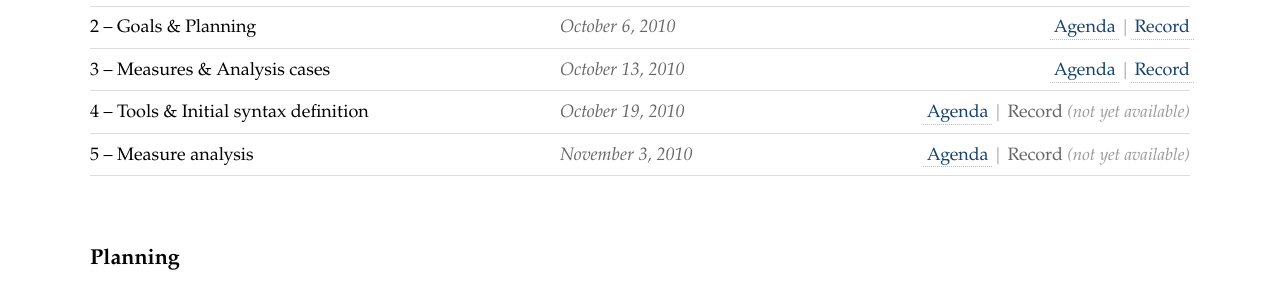
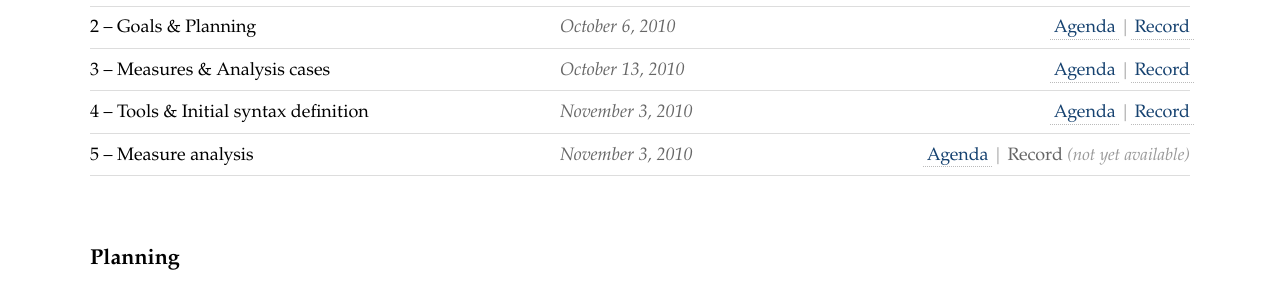
Before and after one commit to GaretJax/pop-python, a Jekyll site: the page built from index.html, in a window 1280 px wide. Shown: the part 737-1031 px from the top of the page. Built offline with Jekyll 4.4.1, drawn with Linux system fonts in a browser that asks for light colours; nearby versions of some CDN libraries.

Commit message:
Published the report of the October 20.

```diff
--- a/index.html
+++ b/index.html
@@ -45,8 +45,8 @@ title: POP Python
 		</tr>
 		</tr>
 			<th scope="row">4 – Tools &amp; Initial syntax definition</th>
-			<td>October 19, 2010</td>
-			<td><a href="{{ site.url }}/resources/meetings/2010-10-20_Agenda.pdf">Agenda</a> | <a>Record</a> (not yet available)</td>
+			<td>November 3, 2010</td>
+			<td><a href="{{ site.url }}/resources/meetings/2010-10-20_Agenda.pdf">Agenda</a> | <a href="{{ site.url }}/resources/meetings/2010-10-20_Report.pdf">Record</a></td>
 		</tr>
 		</tr>
 			<th scope="row">5 – Measure analysis</th>
```
